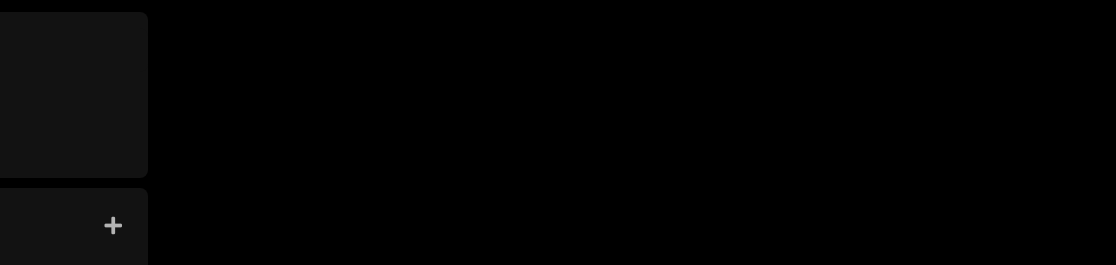
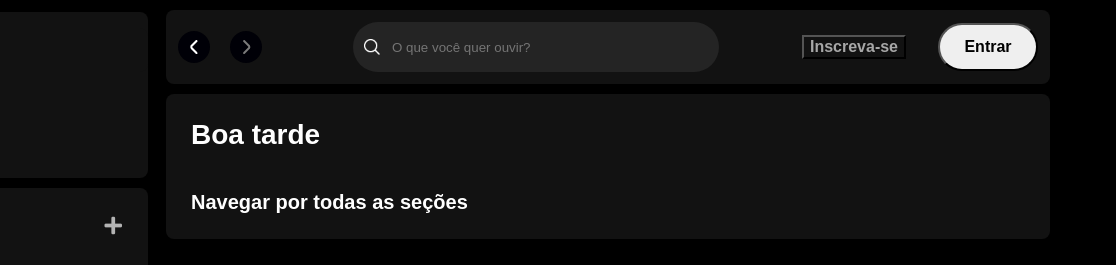
Before and after one commit to thiagocarabagi/spotify-imersao-front-end-alura, a plain HTML site: page index.html in a window 1280 px wide. Shown: the top 265 px of the page, 164-1280 px from the left. Drawn offline with Linux system fonts and the light colour scheme.

Commit message:
Novas atualizações

```diff
--- a/index.html
+++ b/index.html
@@ -70,28 +70,39 @@
         </div>
     </div>
 
-    <!-- <main>
+    <main>
         <div class="main-container">
             <nav class="header__navigation">
                 <div class="navigation">
                     <button class="arrow-left">
                         <img src="./src/assets/icons/small-left.png" alt="Seta esquerda">
                     </button>
+
                     <button class="arrow-right">
                         <img src="./src/assets/icons/small-right.png" alt="Seta direita">
                     </button>
                 </div>
+
                 <div class="header__search">
                     <img src="./src/assets/icons/search.png" alt="">
                     <input id="search-input" type="text" maxlength="800" placeholder="O que você quer ouvir?" />
                 </div>
+
                 <div class="header__login">
                     <button class="subscribe">Inscreva-se</button>
                     <button class="login">Entrar</button>
                 </div>
             </nav>
+
+            <section class="home-cards">
+                <div>
+                    <h1>Boa tarde</h1>
+                    <h2>Navegar por todas as seções</h2>
+                </div>
+            </section>
+
         </div>
-    </main> -->
+    </main>
 
     <footer class="disclaimer-premium">
         <div class="text">
--- a/src/styles/main-content.css
+++ b/src/styles/main-content.css
@@ -1,6 +1,6 @@
 /* HEADER */
 
-/* .main-container{
+.main-container{
     max-width: 80vw;
     height: 100vh;
     margin-left: 320px;
@@ -90,7 +90,28 @@
     font-size: 16px;
     font-weight: 700;
     border-radius: 40px;
-  } */
+  }
+
+
+  /* INICIO CARDS */
+
+  .home-cards{
+    padding: 25px;
+    margin: 10px;
+    border-radius: 8px;
+    background-color: #121212;
+    color: #fff;
+    font-weight: bold;
+  }
+
+  .home-cards h1{
+    font-size: 28px;
+    padding-bottom: 40px;
+  }
+
+  .home-cards h2{
+      font-size: 20px;
+  }
 
 
   .disclaimer-premium{
@@ -102,7 +123,6 @@
     background-image: linear-gradient(to right, #A92F9C, #7D66C9);
     width: 100%;
     padding: 10px 0px 5px 20px;
-    /* border: 1px solid red; */
   }
 
   .disclaimer-premium .text{
--- a/src/styles/vars.css
+++ b/src/styles/vars.css
@@ -1,4 +1,8 @@
 :root{
     /* FONT */
     --font-dm-sans: "DM sans", sans-serif;
+
+    /* COLORS */
+    --bg-icon: #131313;
+    --bg-arrow-color: rgba(0,0,07);
 }
```
